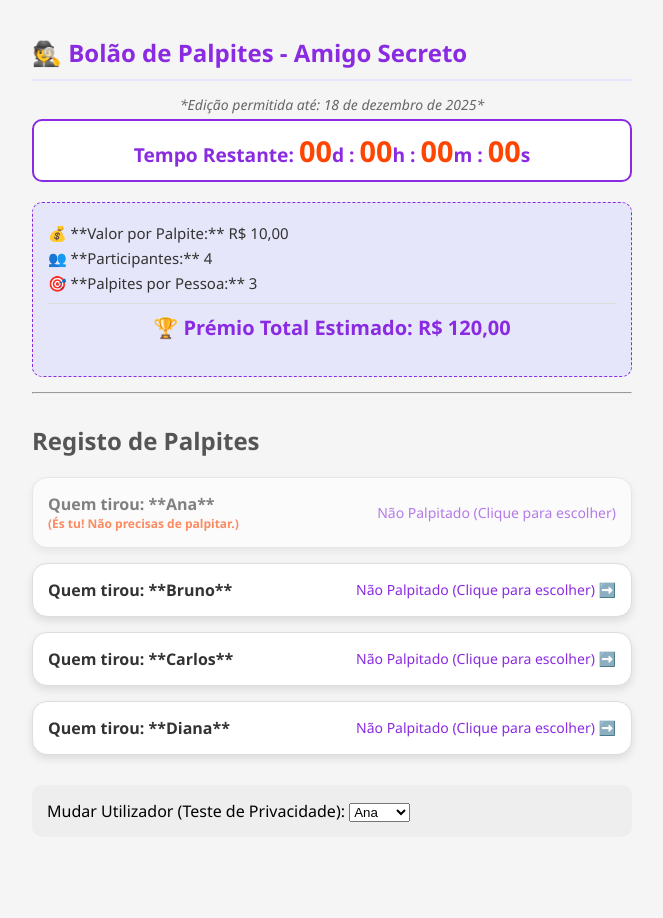
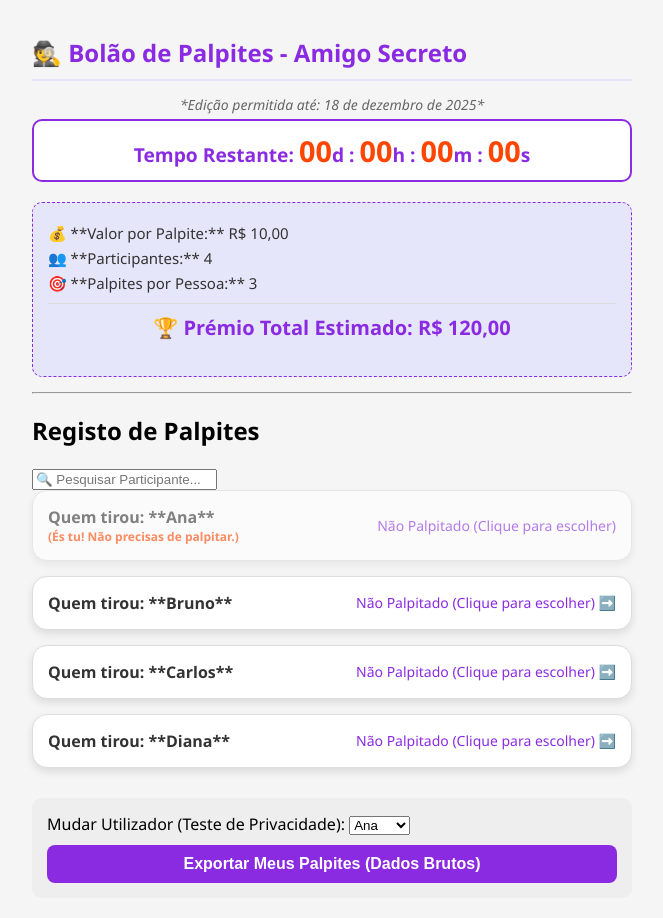
Before and after one commit to Pires84/bolao-amigo-secreto, a plain HTML site: page index.html in a window 1280 px wide. Shown: the whole page, without its empty margins (308-971 px from the left). Before the commit the page ends 857 px from the top, so only its background shows below. Drawn offline with Linux system fonts and the light colour scheme.

Commit message:
Update index.html
V2

```diff
--- a/index.html
+++ b/index.html
@@ -3,7 +3,7 @@
 <head>
     <meta charset="UTF-8">
     <meta name="viewport" content="width=device-width, initial-scale=1.0">
-    <title>🕵️ Bolão Amigo Secreto V1</title>
+    <title>🕵️ Bolão Amigo Secreto V2</title>
     <link rel="stylesheet" href="styles.css">
 </head>
 <body>
@@ -44,7 +44,10 @@
         <hr id="resultDivider" style="display: none;">
 
 
-        <h2 style="color: #555; margin-top: 30px;">Registo de Palpites</h2>
+        <h2>Registo de Palpites</h2>
+
+        <input type="text" id="search-input" placeholder="🔍 Pesquisar Participante..." class="search-input">
+
         <div id="palpite-container">
             </div>
 
@@ -65,6 +68,9 @@
         <div class="user-selector">
             <label for="user-select">Mudar Utilizador (Teste de Privacidade):</label>
             <select id="user-select"></select>
+            <button id="exportBtn" class="primary-btn export-btn" style="margin-top: 10px; width: 100%;">
+                Exportar Meus Palpites (Dados Brutos)
+            </button>
         </div>
     </div>
 
```
